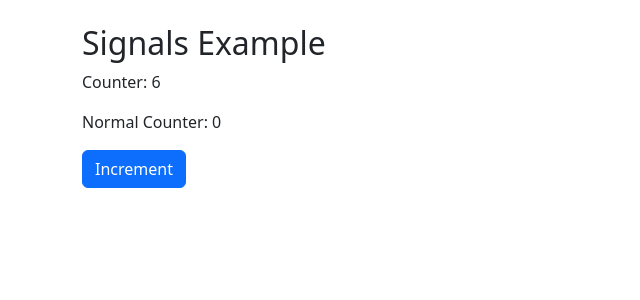
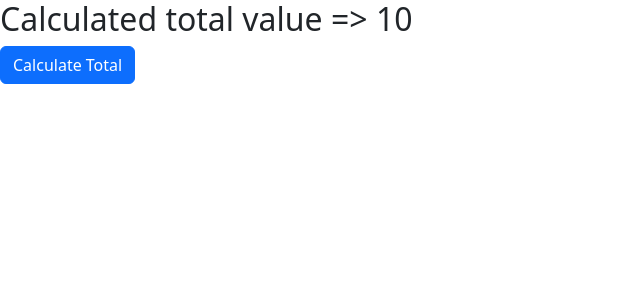
Before and after one commit to cembicakci/angular-basics, an Angular app: page / in a window 1280 px wide. Shown: the top 300 px of the page, without its empty margins (0-640 px from the left). Built offline with nearby package versions, Linux system fonts and the light colour scheme.

Commit message:
linked signal

```diff
--- a/src/app/app.html
+++ b/src/app/app.html
@@ -1,9 +1,10 @@
-<app-signals></app-signals>
+<app-linked-signal></app-linked-signal>
+<!-- <app-signals></app-signals> -->
 <!-- <app-attribute-directives></app-attribute-directives> -->
 <!-- <app-data-binding></app-data-binding> -->
 <!-- <app-user></app-user> -->
 <!-- <app-directives></app-directives> -->
 <!-- <app-structural-directive></app-structural-directive> -->
- <!-- <app-structural-directive-ng-for></app-structural-directive-ng-for> -->
- <!-- <app-structural-directive-ngswitch></app-structural-directive-ngswitch> -->
+<!-- <app-structural-directive-ng-for></app-structural-directive-ng-for> -->
+<!-- <app-structural-directive-ngswitch></app-structural-directive-ngswitch> -->
 <router-outlet />
--- a/src/app/app.ts
+++ b/src/app/app.ts
@@ -8,6 +8,7 @@
 import { StructuralDirectiveNgswitch } from './structural-directive-ngswitch/structural-directive-ngswitch';
 import { AttributeDirectives } from './attribute-directives/attribute-directives';
 import { Signals } from './signals/signals';
+import { LinkedSignal } from './linked-signal/linked-signal';
 
 @Component({
   selector: 'app-root',
@@ -20,7 +21,8 @@
     // StructuralDirectiveNgFor,
     // StructuralDirectiveNgswitch,
     // AttributeDirectives,
-    Signals
+    // Signals,
+    LinkedSignal
   ],
   templateUrl: './app.html',
   styleUrl: './app.scss'
--- /dev/null
+++ b/src/app/linked-signal/linked-signal.html
@@ -0,0 +1,4 @@
+<div>
+	<h2>Calculated total value => {{ total() }}</h2>
+	<button class="btn btn-primary" (click)="calculate()">Calculate Total</button>
+</div>
--- /dev/null
+++ b/src/app/linked-signal/linked-signal.ts
@@ -0,0 +1,30 @@
+import { Component, computed, linkedSignal, signal } from '@angular/core';
+
+@Component({
+  selector: 'app-linked-signal',
+  imports: [],
+  templateUrl: './linked-signal.html',
+  styleUrl: './linked-signal.scss'
+})
+export class LinkedSignal {
+
+  quantitySignal = signal(1);
+  price = 10;
+
+  // computed is used to create a derived signal that automatically updates when its dependencies change
+  // total = computed(() => this.quantitySignal() * this.price);
+
+  // linkedSignal is used to create a signal that is linked to other signals and automatically updates when they change
+  // total = linkedSignal(() => this.quantitySignal() * this.price);
+
+  // Using the equal function to prevent unnecessary updates if the computed value hasn't changed
+  total = linkedSignal({
+    source: this.quantitySignal,
+    computation: () => this.quantitySignal() * this.price,
+    equal: (a, b) => a === b
+  });
+
+  calculate() {
+    this.quantitySignal.set(2);
+  }
+}
```
Also changed, not shown: src/app/linked-signal/linked-signal.scss (added), 1 other file (tests, documents, lock files or other folders).
